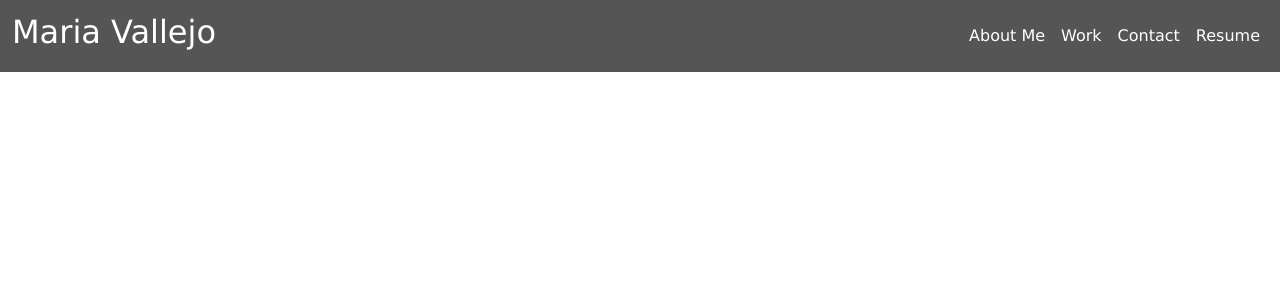
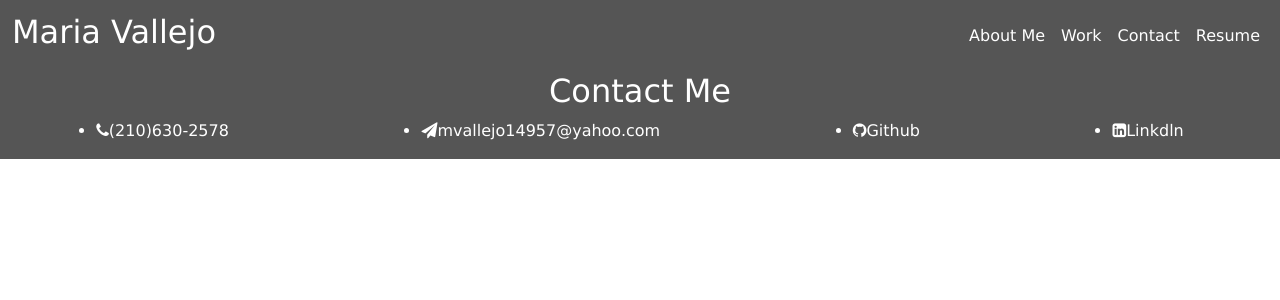
Before and after one commit to Mvalljo/HW2-ProfessionalPortfolio-MV, a React (Create React App) app: page / in a window 1280 px wide. Shown: the top 300 px of the page. Built offline with nearby package versions, Linux system fonts and the light colour scheme.

Commit message:
added footer and icons with boostrap js to html

```diff
--- a/public/index.html
+++ b/public/index.html
@@ -25,6 +25,10 @@
       Learn how to configure a non-root public URL by running `npm run build`.
     -->
     <title>React App</title>
+    <link
+      rel="stylesheet"
+      href="https://cdnjs.cloudflare.com/ajax/libs/font-awesome/4.7.0/css/font-awesome.min.css"
+    />
   </head>
   <body>
     <noscript>You need to enable JavaScript to run this app.</noscript>
@@ -39,5 +43,10 @@
       To begin the development, run `npm start` or `yarn start`.
       To create a production bundle, use `npm run build` or `yarn build`.
     -->
+    <script
+      src="https://cdn.jsdelivr.net/npm/bootstrap@5.1.3/dist/js/bootstrap.bundle.min.js"
+      integrity="sha384-ka7Sk0Gln4gmtz2MlQnikT1wXgYsOg+OMhuP+IlRH9sENBO0LRn5q+8nbTov4+1p"
+      crossorigin="anonymous"
+    ></script>
   </body>
 </html>
--- a/src/App.js
+++ b/src/App.js
@@ -1,5 +1,6 @@
 import React from "react";
 import Header from "./components/Header";
+import Footer from "./components/Footer";
 
 
 // In our main App component, we are rendering only single instances of Header and Navbar and several instances of Card
@@ -7,6 +8,7 @@ function App() {
   return (
     <div>
       <Header />
+      <Footer />
     </div>
   );
 }
--- /dev/null
+++ b/src/components/Footer.js
@@ -0,0 +1,37 @@
+import React from "react";
+
+const styles = {
+  footer: {
+    backgroundColor: "#555555"
+  }
+};
+
+function Footer() {
+  return (
+    <footer id="contact" className="text-center" style={styles.footer}>
+      <h2>Contact Me</h2>
+      <ul className="pb-3 pl-1">
+        <li>
+          <span className="fa fa-phone"></span>
+          <a href="#">(210)630-2578</a>
+        </li>
+        <li>
+          <span className="fa fa-paper-plane"></span>
+          <a href="#">mvallejo14957@yahoo.com</a>
+        </li>
+        <li>
+          <span className="fa fa-github"></span>
+          <a href="https://github.com/Mvalljo">Github</a>
+        </li>
+        <li>
+          <span className="fa fa-linkedin-square"></span>
+          <a href="https://www.linkedin.com/in/maria-vallejo-8237a41a6/">
+            Linkdln
+          </a>
+        </li>
+      </ul>
+    </footer>
+  );
+}
+
+export default Footer;
```
